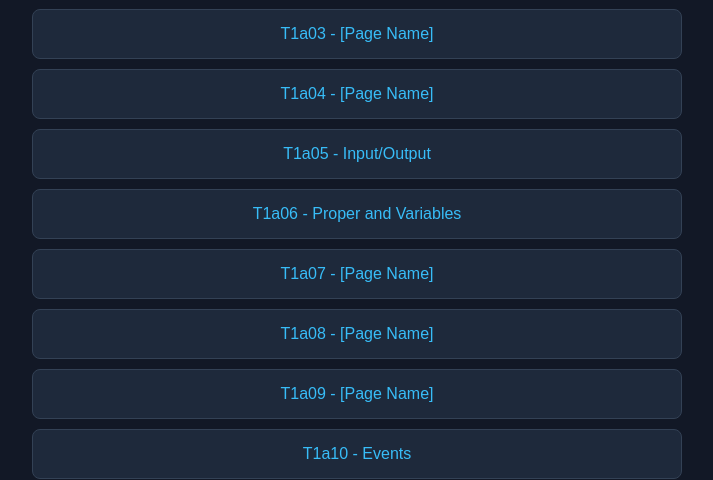
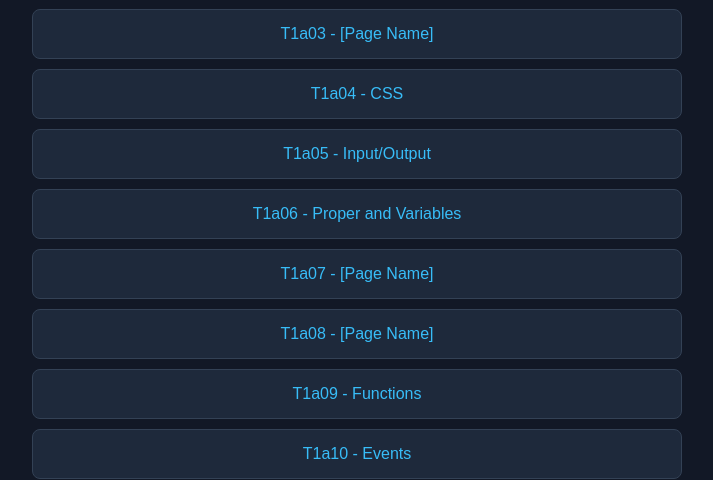
Before and after one commit to nibs35/GameDev-2026---Jordan, a plain HTML site: page index.html in a window 1280 px wide. Shown: the part 313-793 px from the top of the page, without its empty margins (283-996 px from the left). Drawn offline with Linux system fonts and the light colour scheme.

Commit message:
Update links for T1a04 and T1a09 pages

```diff
--- a/index.html
+++ b/index.html
@@ -73,7 +73,7 @@
 
         <a class="link" href="T1a03.html">T1a03 - [Page Name]</a>
 
-        <a class="link" href="T1a04.html">T1a04 - [Page Name]</a>
+        <a class="link" href="T1a04-CSS.html">T1a04 - CSS</a>
 
         <a class="link" href="T1a05-InputOutput.html">T1a05 - Input/Output</a>
 
@@ -83,7 +83,7 @@
 
         <a class="link" href="T1a08.html">T1a08 - [Page Name]</a>
 
-        <a class="link" href="T1a09.html">T1a09 - [Page Name]</a>
+        <a class="link" href="T1a09-Functions.html">T1a09 - Functions</a>
 
         <a class="link" href="T1a10-Events.html">T1a10 - Events</a>
 
```
